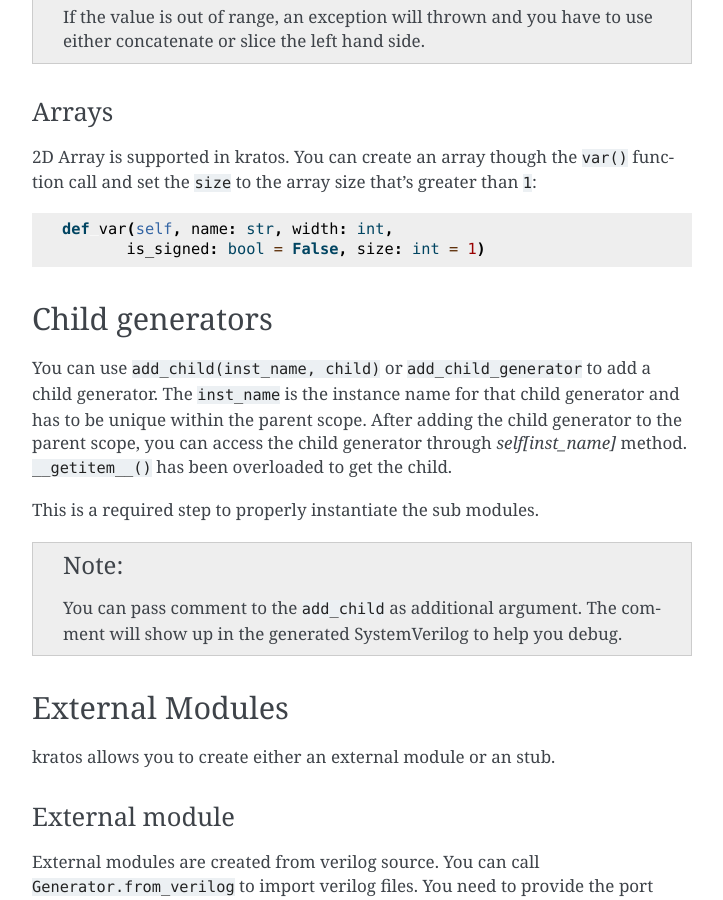
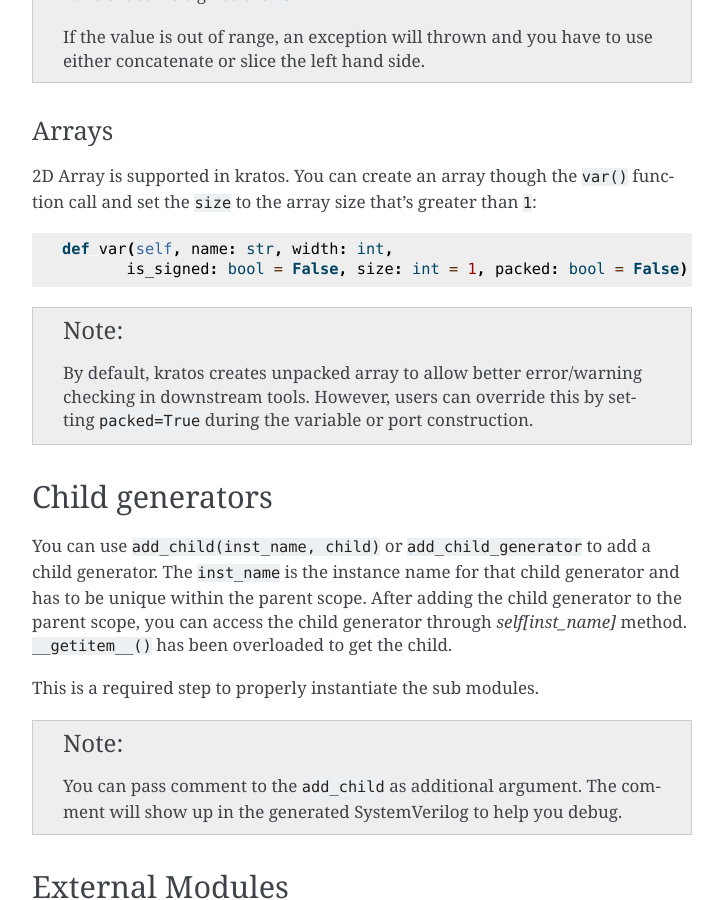
Before and after one commit to Kuree/kratos, a Sphinx documentation site: the page built from docs/generator.rst, in a window 1280 px wide and 900 px high, scrolled down 2868 px. Shown: the whole window, without its empty margins (388-1111 px from the left). Built offline with Sphinx 7.4.7, drawn with Linux system fonts in a browser that asks for light colours; some of the changed text lies outside the part shown.

Commit message:
add support for packed array; resolve #78

```diff
--- a/docs/generator.rst
+++ b/docs/generator.rst
@@ -31,7 +31,8 @@
 
     def port(self, name: str, width: int, direction: PortDirection,
              port_type: PortType = PortType.Data,
-             is_signed: bool = False, size: int = 1)
+             is_signed: bool = False, size: int = 1,
+             packed: bool = False)
 
 ``PortDirection`` and ``PortType`` are enums to specify the types of
 the port we're creating. The definitions for these enum are:
@@ -57,10 +58,10 @@
 .. code-block:: Python
 
     def input(self, name, width, port_type: PortType = PortType.Data,
-              is_signed: bool = False, size: int = 1)
+              is_signed: bool = False, size: int = 1, packed: bool = False)
 
     def output(self, name, width, port_type: PortType = PortType.Data,
-               is_signed: bool = False, size: int = 1)
+               is_signed: bool = False, size: int = 1, packed: bool = False)
 
     def clock(self, name, is_input=True)
 
@@ -156,7 +157,13 @@
 .. code-block:: Python
 
       def var(self, name: str, width: int,
-             is_signed: bool = False, size: int = 1)
+             is_signed: bool = False, size: int = 1, packed: bool = False)
+
+.. note::
+
+  By default, kratos creates unpacked array to allow better error/warning
+  checking in downstream tools. However, users can override this by setting
+  ``packed=True`` during the variable or port construction.
 
 Child generators
 ================
```
Also changed, not shown: 6 other files.
